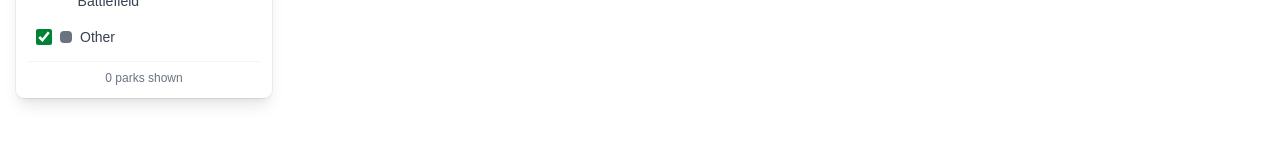
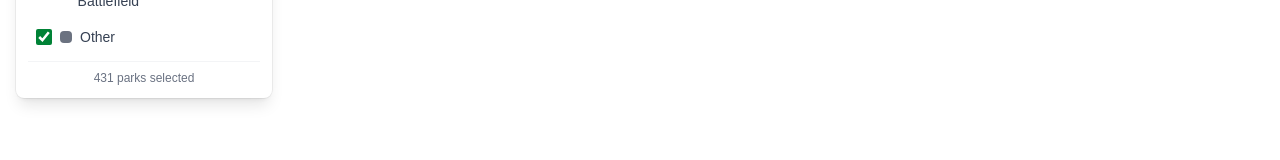
Before and after one commit to hstought/nps-map, a Next.js app: page / in a window 1280 px wide. Both pictures are taken after a click on the button 36 px from the left and 36 px from the top of the page. Shown: the part 407-567 px from the top of the page. Built offline with nearby package versions, Linux system fonts and the light colour scheme; no server answers; the database is empty.

Commit message:
feat: enhance park type filtering to include dual-designation parks and update visible count display

```diff
--- a/src/app/(map)/_components/MapView.tsx
+++ b/src/app/(map)/_components/MapView.tsx
@@ -216,12 +216,10 @@ export function MapView() {
     return {
       ...parkData,
       features: parkData.features
-        .filter((f) => isTypeEnabled(f.properties.unitType, enabledTypes))
+        .filter((f) => isTypeEnabled(f.properties.unitType, f.properties.unitName, enabledTypes))
         .map((f, i) => ({ ...f, id: i })),
     };
   }, [parkData, enabledTypes]);
-
-  const visibleCount = dataWithIds?.features.length ?? 0;
 
   return (
     <div className="relative h-full w-full">
@@ -282,7 +280,6 @@ export function MapView() {
       <ParkTypeFilter
         enabledTypes={enabledTypes}
         onToggleGroup={handleToggleGroup}
-        visibleCount={visibleCount}
       />
 
       {/* Map style switcher */}
--- a/src/app/(map)/_components/ParkTypeFilter.tsx
+++ b/src/app/(map)/_components/ParkTypeFilter.tsx
@@ -5,18 +5,19 @@ import { UNIT_TYPE_COLORS, DEFAULT_UNIT_COLOR } from "@/lib/config/map";
 
 /**
  * Canonical park-type groups used in the filter UI.
- * Each entry maps a display label → its color and all matching unitType strings.
+ * Each entry maps a display label → its color, matching unitType strings,
+ * and a hardcoded total count of parks in that group across the full dataset.
  */
-const PARK_TYPE_GROUPS: { label: string; color: string; types: string[] }[] = [
-  { label: "National Park", color: "#2D6A4F", types: ["National Park", "National Parks"] },
-  { label: "National Monument", color: "#D4A843", types: ["National Monument", "National Monuments", "National Monument & Preserve"] },
-  { label: "National Historic Site", color: "#8B4513", types: ["National Historic Site", "National Historic Sites", "National Historical Park", "National Historical Parks"] },
-  { label: "National Recreation Area", color: "#4A90D9", types: ["National Recreation Area", "National Recreation Areas"] },
-  { label: "National Seashore / Lakeshore", color: "#1B98C4", types: ["National Seashore", "National Seashores", "National Lakeshore", "National Lakeshores"] },
-  { label: "National Preserve", color: "#5B8C5A", types: ["National Preserve", "National Preserves"] },
-  { label: "National Memorial", color: "#9B59B6", types: ["National Memorial", "National Memorials"] },
-  { label: "National Military Park / Battlefield", color: "#C0392B", types: ["National Military Park", "National Military Parks", "National Battlefield", "National Battlefields"] },
-  { label: "Other", color: DEFAULT_UNIT_COLOR, types: [] },
+const PARK_TYPE_GROUPS: { label: string; color: string; types: string[]; count: number }[] = [
+  { label: "National Park", color: "#2D6A4F", types: ["National Park", "National Parks"], count: 63 },
+  { label: "National Monument", color: "#D4A843", types: ["National Monument", "National Monuments", "National Monument & Preserve"], count: 87 },
+  { label: "National Historic Site", color: "#8B4513", types: ["National Historic Site", "National Historic Sites", "National Historical Park", "National Historical Parks"], count: 140 },
+  { label: "National Recreation Area", color: "#4A90D9", types: ["National Recreation Area", "National Recreation Areas"], count: 18 },
+  { label: "National Seashore / Lakeshore", color: "#1B98C4", types: ["National Seashore", "National Seashores", "National Lakeshore", "National Lakeshores"], count: 13 },
+  { label: "National Preserve", color: "#5B8C5A", types: ["National Preserve", "National Preserves"], count: 13 },
+  { label: "National Memorial", color: "#9B59B6", types: ["National Memorial", "National Memorials"], count: 31 },
+  { label: "National Military Park / Battlefield", color: "#C0392B", types: ["National Military Park", "National Military Parks", "National Battlefield", "National Battlefields"], count: 20 },
+  { label: "Other", color: DEFAULT_UNIT_COLOR, types: [], count: 46 },
 ];
 
 /** Set of all explicitly-mapped unitType strings (used to classify "Other") */
@@ -28,11 +29,9 @@ interface ParkTypeFilterProps {
   /** Currently-enabled unit type strings (all values from UNIT_TYPE_COLORS + "__other__") */
   enabledTypes: Set<string>;
   onToggleGroup: (types: string[], enabled: boolean) => void;
-  /** Number of parks currently visible on the map after filtering */
-  visibleCount: number;
 }
 
-export function ParkTypeFilter({ enabledTypes, onToggleGroup, visibleCount }: ParkTypeFilterProps) {
+export function ParkTypeFilter({ enabledTypes, onToggleGroup }: ParkTypeFilterProps) {
   const [open, setOpen] = useState(false);
   const containerRef = useRef<HTMLDivElement>(null);
 
@@ -58,6 +57,12 @@ export function ParkTypeFilter({ enabledTypes, onToggleGroup, visibleCount }: Pa
 
   const allEnabled = PARK_TYPE_GROUPS.every((g) => isGroupEnabled(g));
   const noneEnabled = PARK_TYPE_GROUPS.every((g) => !isGroupEnabled(g));
+
+  // Sum hardcoded counts for all enabled groups
+  const selectedCount = PARK_TYPE_GROUPS.reduce(
+    (sum, g) => (isGroupEnabled(g) ? sum + g.count : sum),
+    0
+  );
 
   const handleSelectAll = useCallback(() => {
     const allTypes = PARK_TYPE_GROUPS.flatMap((g) =>
@@ -143,7 +148,7 @@ export function ParkTypeFilter({ enabledTypes, onToggleGroup, visibleCount }: Pa
 
           <div className="mt-2 border-t border-gray-100 pt-2">
             <p className="text-center text-xs text-gray-500">
-              {visibleCount} {visibleCount === 1 ? "park" : "parks"} shown
+              {selectedCount} {selectedCount === 1 ? "park" : "parks"} selected
             </p>
           </div>
         </div>
@@ -162,9 +167,37 @@ export function buildAllEnabledTypes(): Set<string> {
   return set;
 }
 
-/** Returns true when a unitType string should be shown given the current filter. */
-export function isTypeEnabled(unitType: string | null, enabledTypes: Set<string>): boolean {
-  if (!unitType) return enabledTypes.has("__other__");
-  if (KNOWN_TYPES.has(unitType)) return enabledTypes.has(unitType);
-  return enabledTypes.has("__other__");
+/**
+ * Regex patterns that indicate a park belongs to multiple filter groups.
+ * Used to show dual-designation parks (e.g. "National Park and Preserve")
+ * when either of their parent groups is enabled.
+ */
+const DUAL_DESIGNATION_PATTERNS: { pattern: RegExp; extraTypes: string[] }[] = [
+  // "X National Park and Preserve" → also match National Parks group
+  { pattern: /national park and preserve/i, extraTypes: ["National Park", "National Parks"] },
+  // "X National Park and Preserve" → also match National Preserves group
+  { pattern: /national park and preserve/i, extraTypes: ["National Preserve", "National Preserves"] },
+];
+
+/** Returns true when a park should be shown given the current filter. */
+export function isTypeEnabled(
+  unitType: string | null,
+  unitName: string | null,
+  enabledTypes: Set<string>
+): boolean {
+  // Direct match on unitType
+  if (unitType && KNOWN_TYPES.has(unitType) && enabledTypes.has(unitType)) return true;
+  if (!unitType && enabledTypes.has("__other__")) return true;
+  if (unitType && !KNOWN_TYPES.has(unitType) && enabledTypes.has("__other__")) return true;
+
+  // Check dual-designation by park name
+  if (unitName) {
+    for (const { pattern, extraTypes } of DUAL_DESIGNATION_PATTERNS) {
+      if (pattern.test(unitName) && extraTypes.some((t) => enabledTypes.has(t))) {
+        return true;
+      }
+    }
+  }
+
+  return false;
 }
```
